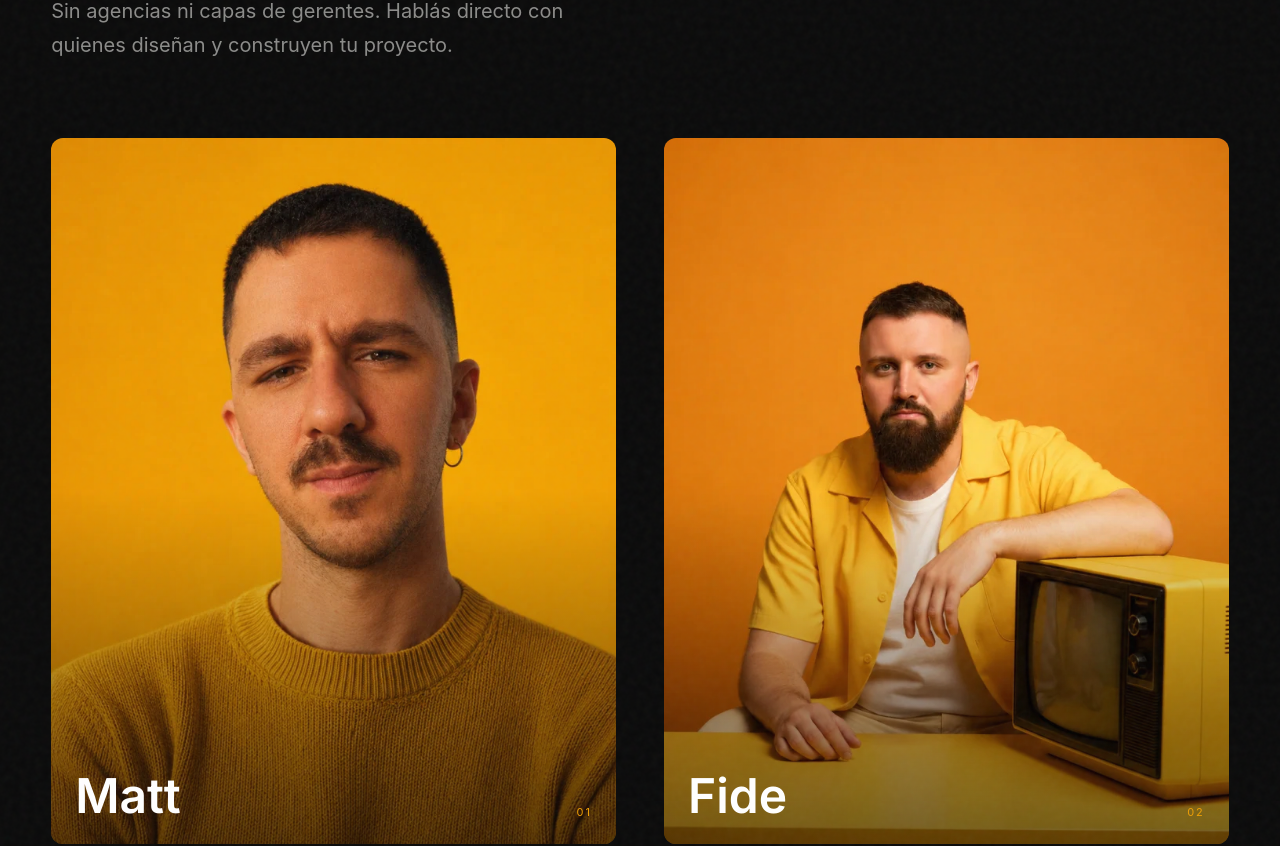
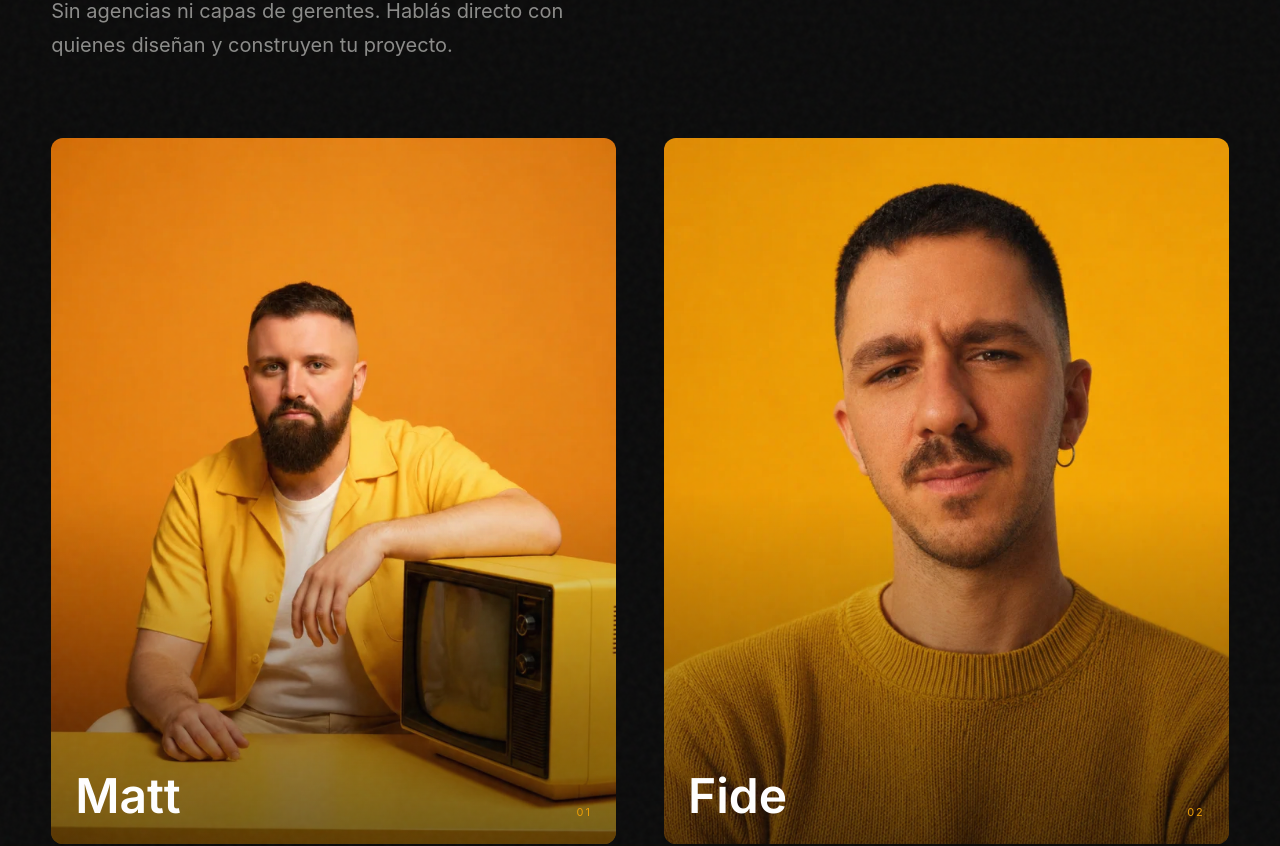
Before and after one commit to yennerichfotografia-design/groove, a React (Vite) app: page / in a window 1280 px wide. Shown: the part 8119-8965 px from the top of the page. Built offline with nearby package versions, Linux system fonts and the light colour scheme; a web font is replaced by a local one.

Commit message:
fix: swap Matt/Fide photos (were inverted)

```diff
--- a/src/app/components/About.tsx
+++ b/src/app/components/About.tsx
@@ -14,7 +14,7 @@ const fadeUp = (delay = 0) => ({
 
 const TEAM = [
   {
-    photo: '/team-a.webp',
+    photo: '/team-b.webp',
     name: 'Matt',
     roleEs: 'Desarrollo & Producto',
     roleEn: 'Development & Product',
@@ -22,7 +22,7 @@ const TEAM = [
     bioEn: 'Turns ideas into ultra-fast websites and apps, front to back.',
   },
   {
-    photo: '/team-b.webp',
+    photo: '/team-a.webp',
     name: 'Fide',
     roleEs: 'Branding & Dirección de Arte',
     roleEn: 'Branding & Art Direction',
```
